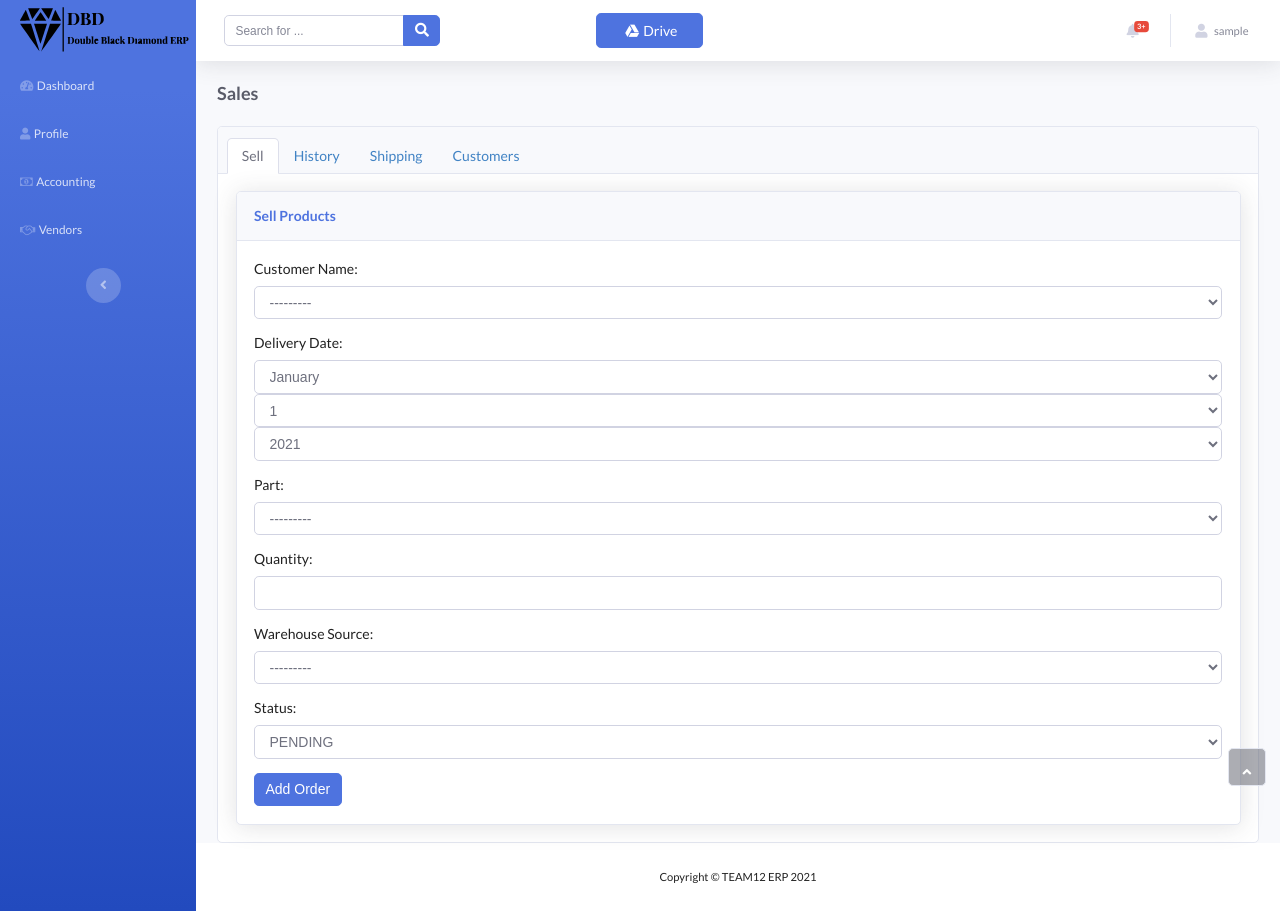
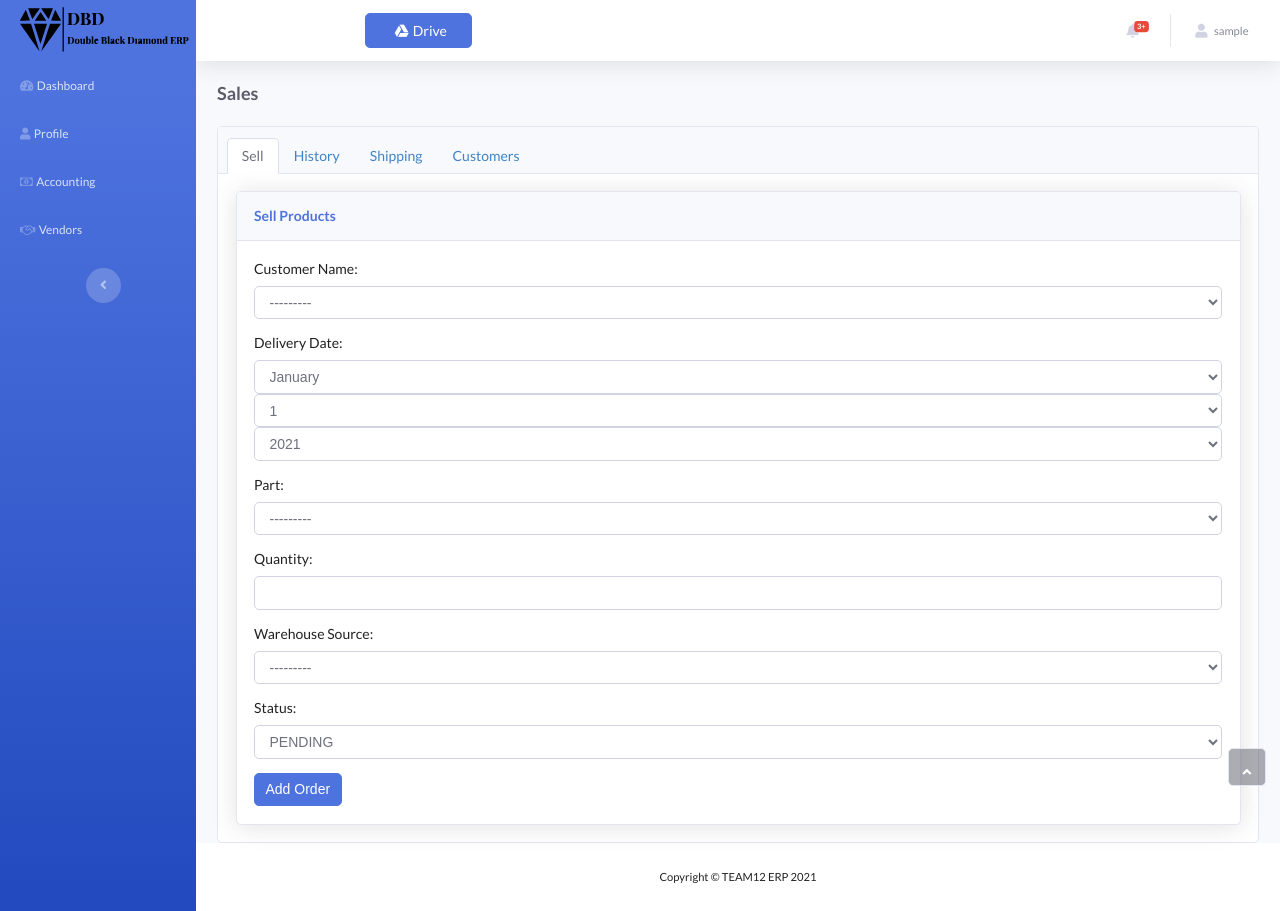
Before and after one commit to AdrienKamran/soen390-team12, a Django app: page /sales/ in a window 1280 px wide. Run offline with Django 3.2, Linux system fonts and the light colour scheme; the visitor is signed in with stand-in values (Sample User, id 1); data that the repository does not hold is empty; some libraries are stand-ins or nearby versions.

Commit message:
Removed unfunctional search fields in all modules. Fixed the styling of input/select tags

```diff
--- a/ERP/templates/base.html
+++ b/ERP/templates/base.html
@@ -51,11 +51,6 @@
             <div id="content">
                 <nav class="navbar navbar-light navbar-expand bg-white shadow mb-4 topbar static-top">
                     <div class="container-fluid"><button class="btn btn-link d-md-none rounded-circle mr-3" id="sidebarToggleTop" type="button"><i class="fas fa-bars"></i></button>
-                        <form class="form-inline d-none d-sm-inline-block mr-auto ml-md-3 my-2 my-md-0 mw-100 navbar-search"> {% csrf_token %}
-                            <div class="input-group"><input class="bg-light form-control border-0 small" type="text" placeholder="Search for ...">
-                                <div class="input-group-append"><button class="btn btn-primary py-0" type="button"><i class="fas fa-search"></i></button></div>
-                            </div>
-                        </form>
                         <div class="container">
                             <div class="row">
                                 <div class="col offset-xl-11"><a class="btn btn-primary" role="button" data-toggle="tooltip" data-bs-tooltip="" data-placement="bottom" style="width: 107px;margin: 6px;" title="Access your Google Drive" href="https://accounts.google.com/ServiceLogin/signinchooser?service=wise&amp;passive=1209600&amp;continue=https%3A%2F%2Fdrive.google.com%2Fdrive%2Fmy-drive&amp;followup=https%3A%2F%2Fdrive.google.com%2Fdrive%2Fmy-drive&amp;flowName=GlifWebSignIn&amp;flowEntry=ServiceLogin"><i class="fab fa-google-drive" style="padding: 4px;"></i>Drive</a></div>
--- a/ERP/templates/inventory.html
+++ b/ERP/templates/inventory.html
@@ -32,9 +32,6 @@
                                                         <option value="50">50</option>
                                                         <option value="100">100</option>
                                                     </select></div>
-                                            </div>
-                                            <div class="col-md-6">
-                                                <div class="text-md-right dataTables_filter" id="dataTable_filter"><label><input type="search" class="form-control form-control-sm" aria-controls="dataTable" placeholder="Search"></label></div>
                                             </div>
                                         </div>
                                         <div class="table-responsive table mt-2" id="dataTable" role="grid" aria-describedby="dataTable_info">
@@ -197,7 +194,6 @@
                                     </div>
                                     <div class="card-body">
                                         <div class="row">
-                                            <div class="col-md-6 text-nowrap"><input type="search" class="form-control form-control-sm" aria-controls="dataTable" placeholder="Search"></div>
                                             <div class="col-md-6">
                                                 <div class="text-md-right dataTables_filter" id="dataTable_filter"><label></label></div>
                                             </div>
--- a/ERP/templates/manufacturing.html
+++ b/ERP/templates/manufacturing.html
@@ -168,7 +168,6 @@
                                     </div>
                                     <div class="card-body">
                                         <div class="row">
-                                            <div class="col-md-6 text-nowrap"><input type="search" class="form-control form-control-sm" aria-controls="dataTable" placeholder="Search"></div>
                                             <div class="col-md-6">
                                                 <div class="text-md-right dataTables_filter" id="dataTable_filter"><label></label></div>
                                             </div>
--- a/ERP/templates/sales.html
+++ b/ERP/templates/sales.html
@@ -44,7 +44,6 @@
                                     </div>
                                     <div class="card-body">
                                         <div class="row">
-                                            <div class="col-md-6 text-nowrap"><input type="search" class="form-control form-control-sm" aria-controls="dataTable" placeholder="Search"></div>
                                             <div class="col-md-6">
                                                 <div class="text-md-right dataTables_filter" id="dataTable_filter"><label></label></div>
                                             </div>
@@ -122,7 +121,6 @@
                                             </div>
                                             <div class="card-body">
                                                 <div class="form-row">
-                                                    <div class="col-md-6 text-nowrap"><input class="form-control form-control form-control-sm" type="search" aria-controls="dataTable" placeholder="Search"></div>
                                                     <div class="col-md-6">
                                                         <div class="text-md-right dataTables_filter" id="dataTable_filter"><label></label></div>
                                                     </div>
@@ -213,12 +211,12 @@
                 <script type="text/javascript">
                     //Styling the input field and select field to make it consistent with the other fields in the app
                     var form_fields = document.getElementsByTagName('input')
-                    for (var i=0; i<17; i++) {
+                    for (var i=0; i<form_fields.length; i++) {
                         form_fields[i].className='form-control';
                     }
 
                     var select_fields = document.getElementsByTagName('select')
-                    for (var i=0; i<15; i++) {
+                    for (var i=0; i<select_fields.length; i++) {
                         select_fields[i].className='form-control';
                     }
 
--- a/ERP/templates/vendors.html
+++ b/ERP/templates/vendors.html
@@ -167,12 +167,12 @@
 
         // Styling the input and select fields
         var form_fields = document.getElementsByTagName('input')
-        for (var i=1; i<13; i++) {
+        for (var i=1; i<form_fields.length; i++) {
             form_fields[i].className='form-control';
         }
 
         var select_fields = document.getElementsByTagName('select')
-        for (var i=1; i<3; i++) {
+        for (var i=1; i<select_fields.length; i++) {
             select_fields[i].className='form-control';
         }
 
```
